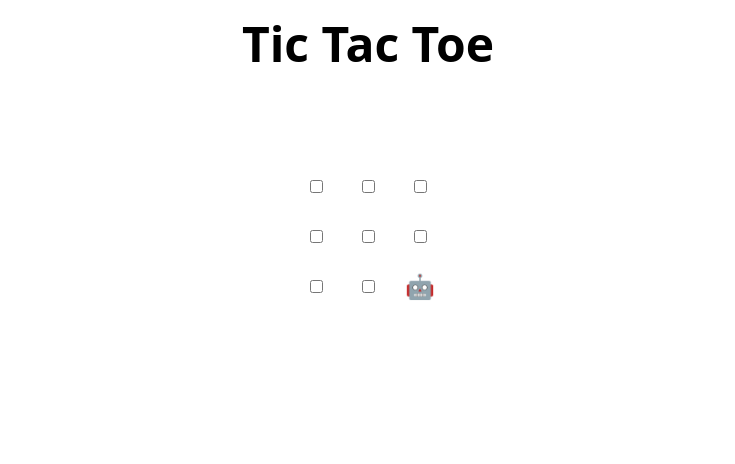
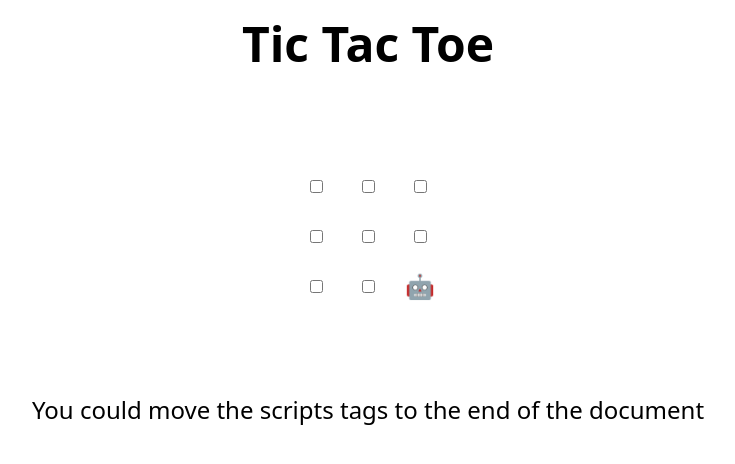
Before and after one commit to carlosealford/skills-review-pull-requests, a plain HTML site: page index.html in a window 1280 px wide. Shown: the whole page, without its empty margins (272-1007 px from the left). Drawn offline with Linux system fonts and the light colour scheme.

Commit message:
Code suggestion in index.html

```diff
--- a/index.html
+++ b/index.html
@@ -48,7 +48,7 @@
 </table>
 
 <h2 hidden>Game over, refresh to play again 🧑‍💻 🤖!</h2>
-
+You could move the scripts tags to the end of the document
 <script>
   // Initialization
   const boxes = Array.from(document.querySelectorAll("td"));
```
